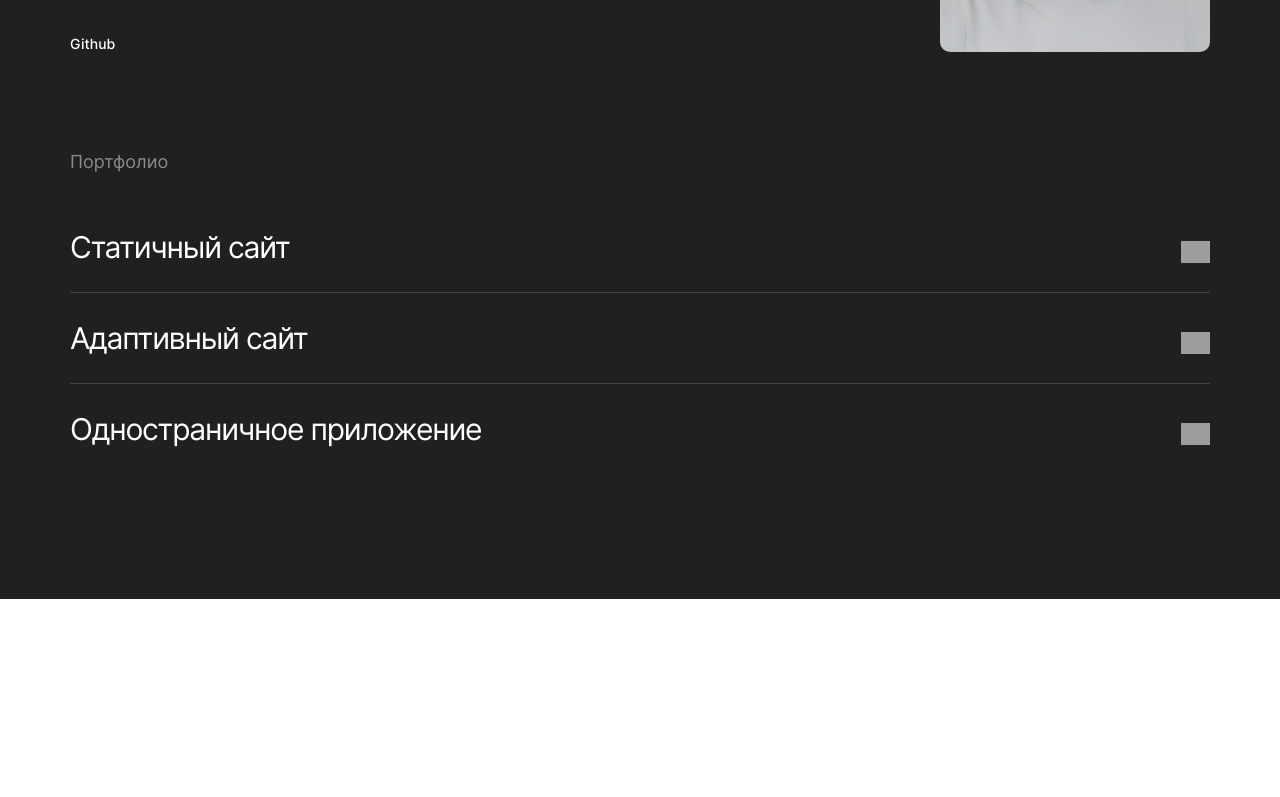
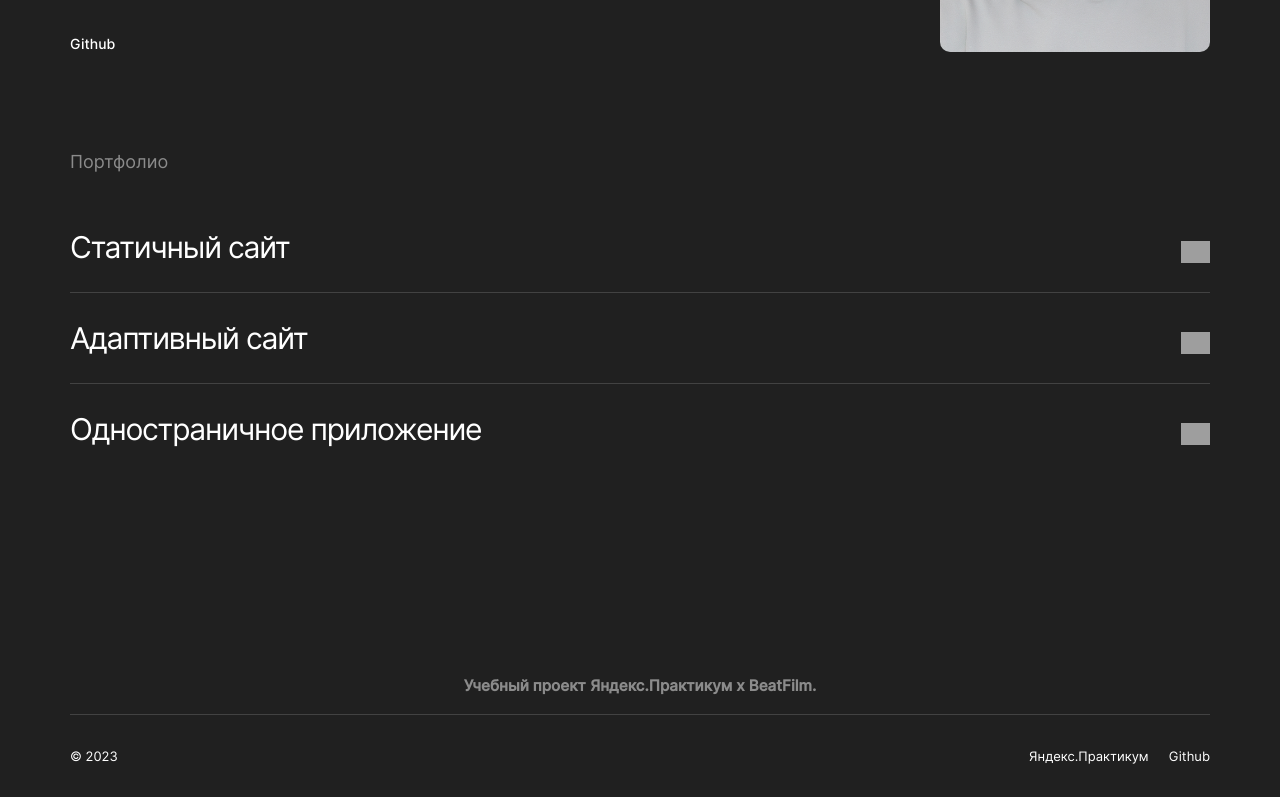
Before and after one commit to Rubyroido/movies-explorer-frontend, a React (Create React App) app in the folder movies-explorer/: page / in a window 1280 px wide. Shown: the part 2275-3072 px from the top of the page. Before the commit the page ends 2874 px from the top, so only its background shows below. Built offline with nearby package versions, Linux system fonts and the light colour scheme; grey boxes are pictures that could not be loaded.

Commit message:
feat: сверстал Footer

```diff
--- a/movies-explorer/src/components/App/App.js
+++ b/movies-explorer/src/components/App/App.js
@@ -1,10 +1,12 @@
 import './App.css';
 import Main from '../Main/Main';
+import Footer from '../Footer/Footer';
 
 function App() {
   return (
     <div className="app">
       <Main />
+      <Footer />
     </div>
   );
 }
--- /dev/null
+++ b/movies-explorer/src/components/Footer/Footer.css
@@ -0,0 +1,44 @@
+.footer {
+  max-width: 1140px;
+  width: 100vw;
+  margin: 79px auto 20px;
+  padding: 0;
+  font-weight: 400;
+  font-size: 13px;
+  line-height: 16px;
+}
+
+.footer__title {
+  text-align: center;
+  display: block;
+  width: 100%;
+  border-bottom: 1px solid #424242;
+  color: #8B8B8B;
+  margin: 0 0 20px;
+  padding: 0 0 20px;
+  box-sizing: border-box;
+}
+
+.footer__content {
+  width: 100%;
+  margin: 0;
+  padding: 0;
+  display: flex;
+  justify-content: space-between;
+}
+
+.footer__links {
+  display: flex;
+  flex-wrap: nowrap;
+  gap: 20px;
+  list-style: none;
+}
+
+.footer__link {
+  text-decoration: none;
+  color: white;
+}
+
+.footer__link:hover {
+  opacity: 0.8;
+}
--- /dev/null
+++ b/movies-explorer/src/components/Footer/Footer.js
@@ -0,0 +1,26 @@
+import './Footer.css';
+
+function Footer() {
+  return (
+    <footer className="footer">
+      <h3 className="footer__title">Учебный проект Яндекс.Практикум х BeatFilm.</h3>
+      <div className="footer__content">
+        <p className="footer__copyright">&copy; 2023</p>
+        <ul className="footer__links">
+          <li>
+            <a href="https://practicum.yandex.ru/"
+            target="_blank" rel="noreferrer"
+            className="footer__link">Яндекс.Практикум</a>
+          </li>
+          <li>
+            <a href="https://github.com/Rubyroido"
+            target="_blank" rel="noreferrer"
+            className="footer__link">Github</a>
+          </li>
+        </ul>
+      </div>
+    </footer>
+  )
+}
+
+export default Footer;
```
